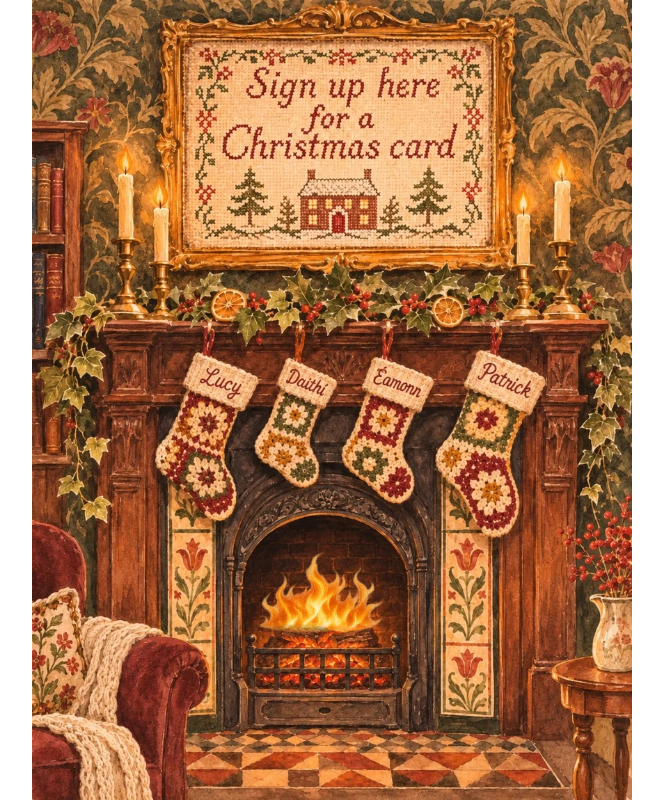
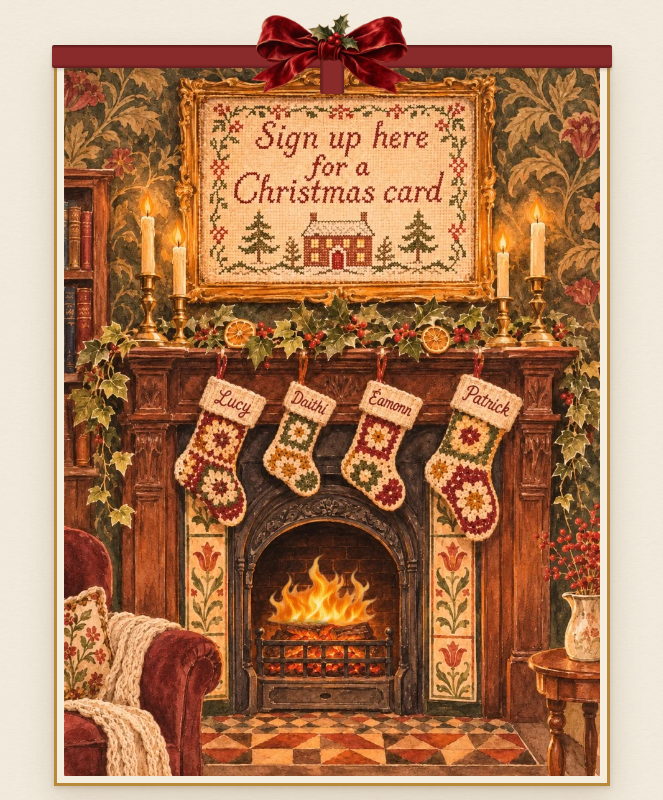
Before and after one commit to ldaly4/lucyandpatrick, a plain HTML site: page index.html in a window 1280 px wide. Shown: the whole page, without its empty margins (308-971 px from the left). Drawn offline with nearby package versions, Linux system fonts and the light colour scheme.

Commit message:
Frame the Christmas painting with velvet ribbon

```diff
--- a/index.html
+++ b/index.html
@@ -14,13 +14,18 @@
 <body>
   <main>
     <div class="hearth">
-      <div class="painting">
-        <!-- Replace the fallback src and dimensions when the final fireplace.png is ready. -->
-        <img class="room" src="images/fireplace-placeholder.webp" srcset="images/fireplace-placeholder-small.webp 540w, images/fireplace-placeholder.webp 862w" sizes="(min-aspect-ratio: 3/4) 75vh, 100vw" width="862" height="1150" alt="A Victorian Christmas fireplace with four handmade stockings, candlelight and a framed invitation to sign up for a Christmas card." fetchpriority="high">
-        <div class="fire" aria-hidden="true">
-          <img class="flame is-lit" src="images/flame-1.png" width="256" height="172" alt="">
+      <div class="card-frame">
+        <div class="painting">
+          <!-- Replace the fallback src and dimensions when the final fireplace.png is ready. -->
+          <img class="room" src="images/fireplace-placeholder.webp" srcset="images/fireplace-placeholder-small.webp 540w, images/fireplace-placeholder.webp 862w" sizes="(min-aspect-ratio: 3/4) 70vh, calc(100vw - 2rem)" width="862" height="1150" alt="A Victorian Christmas fireplace with four handmade stockings, candlelight and a framed invitation to sign up for a Christmas card." fetchpriority="high">
+          <div class="fire" aria-hidden="true">
+            <img class="flame is-lit" src="images/flame-1.png" width="256" height="172" alt="">
+          </div>
+          <button class="painting-link" type="button" aria-haspopup="dialog" aria-controls="card-dialog" aria-label="Sign up here for a Christmas card"></button>
         </div>
-        <button class="painting-link" type="button" aria-haspopup="dialog" aria-controls="card-dialog" aria-label="Sign up here for a Christmas card"></button>
+        <div class="gift-trim" aria-hidden="true">
+          <img class="bow" src="images/bow.png" width="460" height="230" alt="" decoding="async">
+        </div>
       </div>
     </div>
 
--- a/styles.css
+++ b/styles.css
@@ -6,7 +6,11 @@
 
   --green: #183829;
   --red: #752a2b;
-  --paper: #fbf1de;
+  --paper: #f4ecdc;
+  --paper-light: #faf2e2;
+  --paper-deep: #eadbbe;
+  --frame-gold: #b8893a;
+  --ribbon: #8a2b2b;
   --ink: #30271d;
   --muted: #665444;
   --gold: #b08a50;
@@ -21,6 +25,7 @@
 body {
   margin: 0;
   background: var(--paper);
+  background-image: linear-gradient(#f4ecdce3, #f4ecdce3), url("images/paper-texture.png");
   color: var(--ink);
   font: 1.0625rem/1.5 var(--body);
 }
@@ -38,17 +43,71 @@ button:disabled { cursor: wait; }
 }
 
 .hearth {
+  --bow-clearance: clamp(1.65rem, min(7vw, 6svh), 4rem);
+  --bottom-gap: .7rem;
   display: grid;
   min-height: 100vh;
   min-height: 100svh;
+  padding: var(--bow-clearance) .65rem var(--bottom-gap);
   place-items: center;
-  background: #fff;
 }
 
-.painting {
+.card-frame {
   position: relative;
-  width: min(100%, 75vh);
-  width: min(100%, 75svh);
+  width: min(100%, calc((100vh - 3.5rem) * .75));
+  width: min(100%, calc((100svh - var(--bow-clearance) - var(--bottom-gap)) * .75));
+  padding: clamp(3px, .65vw, 7px);
+  border: 3px solid var(--frame-gold);
+  background: var(--paper);
+  box-shadow: 0 10px 32px #5f391932, 0 2px 5px #70481d33;
+  container-type: inline-size;
+}
+
+.painting { position: relative; }
+
+.gift-trim {
+  --ribbon-width: clamp(13px, 4.4cqw, 28px);
+  position: absolute;
+  z-index: 1;
+  inset: 0;
+  pointer-events: none;
+}
+
+.gift-trim::before,
+.gift-trim::after {
+  position: absolute;
+  border-radius: 2px;
+  content: "";
+}
+
+.gift-trim::before {
+  /* The cross sits across the top frame, above the words in the painting. */
+  top: calc(var(--ribbon-width) * -.4);
+  right: -5px;
+  left: -5px;
+  height: var(--ribbon-width);
+  background: linear-gradient(to bottom, #5b191a, var(--ribbon) 16% 83%, #631c1d);
+  box-shadow: 0 2px 3px #3d191f30;
+}
+
+.gift-trim::after {
+  top: calc(var(--ribbon-width) * -.85);
+  left: 50%;
+  width: var(--ribbon-width);
+  height: calc(var(--ribbon-width) * 2.55);
+  transform: translateX(-50%);
+  background: linear-gradient(to right, #5b191a, var(--ribbon) 16% 83%, #631c1d);
+  box-shadow: 2px 0 3px #3d191f30;
+}
+
+.bow {
+  position: absolute;
+  z-index: 1;
+  top: 0;
+  left: 50%;
+  width: clamp(4.75rem, 30%, 11rem);
+  height: auto;
+  transform: translate(-50%, -50%);
 }
 
 .painting-link {
@@ -98,12 +157,12 @@ body:has(dialog[open]) { overflow: hidden; }
   border: 5px double #94602d;
   background-color: var(--paper);
   background-image:
-    radial-gradient(ellipse at center, #fff3d5 25%, transparent 100%),
+    radial-gradient(ellipse at center, var(--paper-light) 25%, transparent 100%),
     repeating-linear-gradient(0deg, #98643416 0 1px, transparent 1px 4px),
-    repeating-linear-gradient(90deg, #98643416 0 1px, #efdbb2 1px 4px);
+    repeating-linear-gradient(90deg, #98643416 0 1px, var(--paper-deep) 1px 4px);
   color: var(--ink);
   box-shadow: 0 12px 50px #21170b45;
-  scrollbar-color: #9f7648 #f2e1bc;
+  scrollbar-color: #9f7648 var(--paper-deep);
 }
 
 #card-dialog::backdrop { background: #251608a6; }
@@ -126,7 +185,7 @@ body:has(dialog[open]) { overflow: hidden; }
   place-content: center;
   border: 1px solid #a77743;
   border-radius: 50%;
-  background: #f9eccd;
+  background: var(--paper);
   color: var(--red);
   font: 700 1.8rem/1 var(--heading);
 }
@@ -179,7 +238,7 @@ h1 {
   padding: .3rem .4rem .6rem;
   border: 2px double #b38753;
   border-radius: 45% 45% .15rem .15rem / 30% 30% .15rem .15rem;
-  background: #f1deb5b3;
+  background: #eadbbeb3;
   color: var(--green);
 }
 
@@ -220,7 +279,7 @@ h1 {
   margin: 1.8rem auto 0;
   padding: 1.15rem clamp(.75rem, 5vw, 1.6rem);
   border: 3px double #ab8050;
-  background: #f8edcf;
+  background: var(--paper);
   text-align: left;
 }
 
@@ -243,7 +302,7 @@ h1 {
   padding: .45rem .6rem;
   border: 1px solid #9a8060;
   border-radius: .125rem;
-  background: #fff8e6;
+  background: var(--paper-light);
   color: var(--ink);
 }
 
```
Also changed, not shown: images/bow.png (added), images/paper-texture.png (added), 1 other file.
